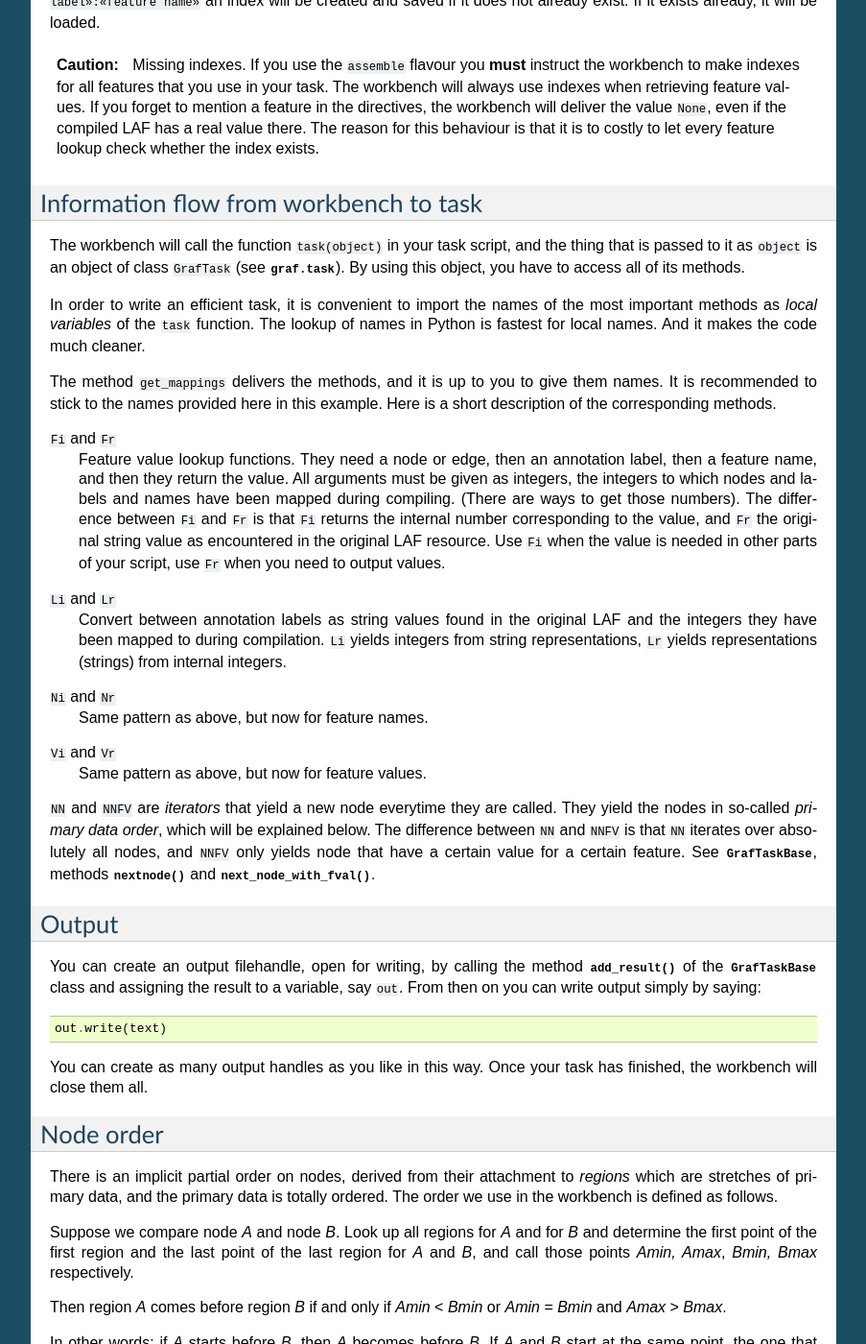
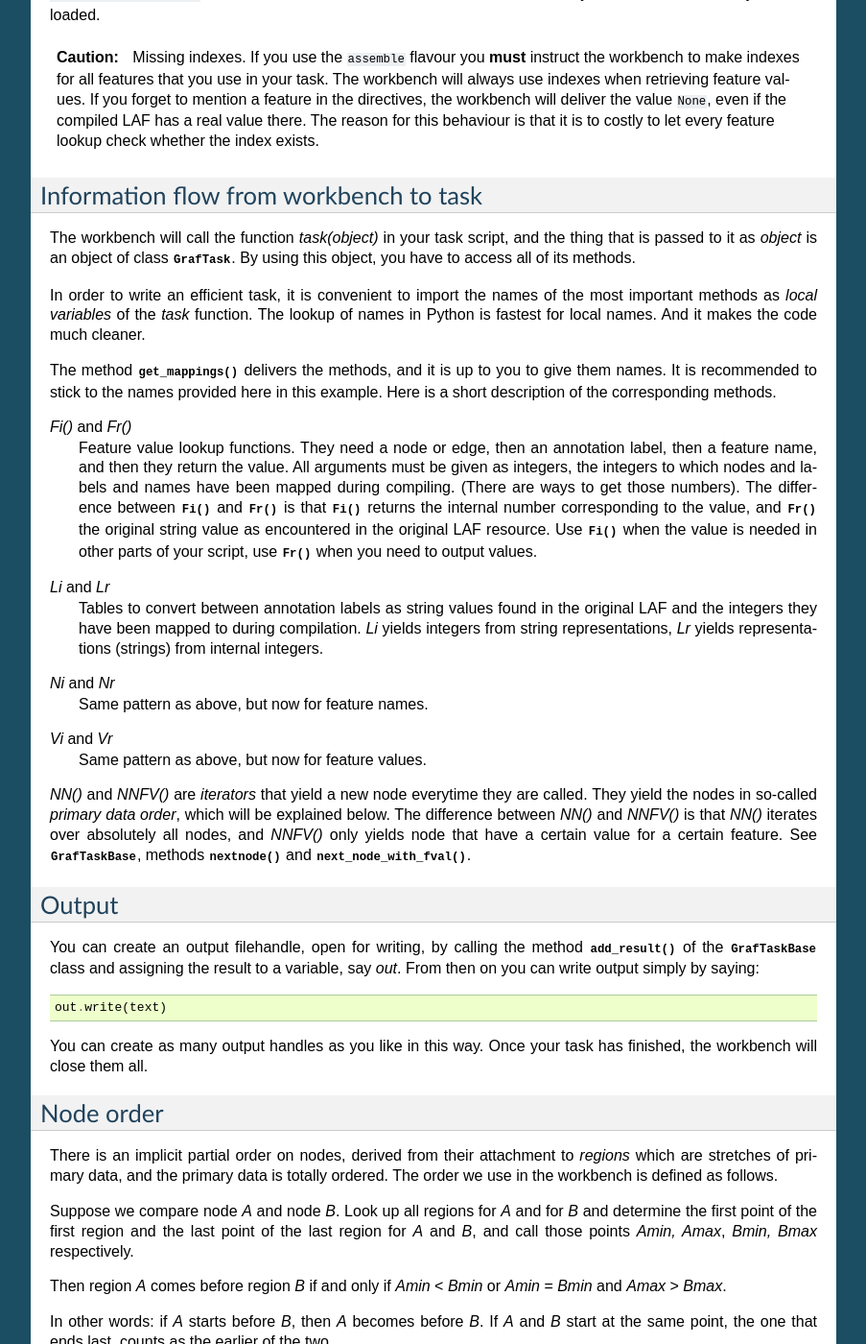
Before and after one commit to dirkroorda/laf-fabric, a Sphinx documentation site: the page built from docs/taskwriting.rst, in a window 1280 px wide and 1400 px high, scrolled down 1780 px. Shown: the whole window at 96% size, without its empty margins (198-1101 px from the left). Built offline with Sphinx 7.4.7, drawn with Linux system fonts in a browser that asks for light colours.

Commit message:
updatedocs

```diff
--- a/docs/taskwriting.rst
+++ b/docs/taskwriting.rst
@@ -14,7 +14,7 @@ Apart from these things, your script may contain arbitrary Python code, it may i
 
 A leading example
 -----------------
-Our target LAF resource is the conversion of a text database with objects to nodes with annotations. Nodes correspond to objects. The types of objects translate to annotations with label ``db`` with the feature ``otype``. Likewise for the id of objects and the anchoring of objects to primary data: the features ``minmonad``, ``maxmonad`` and ``monads`` take care of that. In the original LAF it looks like this::
+Our target LAF resource is the conversion of a text database with objects to nodes with annotations. Nodes correspond to objects. The types of objects translate to annotations with label *db* with the feature *otype*. Likewise for the id of objects and the anchoring of objects to primary data: the features *minmonad*, *maxmonad* and *monads* take care of that. In the original LAF it looks like this::
 
     <node xml:id="n28737"><link targets="w_1 w_2 w_3 w_4 w_5 w_6 w_7 w_8 w_9 w_10 w_11"/></node>
     <a xml:id="al28737" label="db" ref="n28737"><fs>
@@ -42,7 +42,7 @@ Not very useful, but handy for debugging or linking new annotation files to the
      862058   40768 phrase_atom          {3            }
           4       5 word                 {4            }
 
-Note the same clause object ``28737`` as in the original LAF file.
+Note the same clause object *28737* as in the original LAF file.
 Finally, here is the complete Python code of the task that produced this output::
 
     # -*- coding: utf8 -*-
@@ -73,8 +73,8 @@ Information flow from task to workbench
 ---------------------------------------
 The main thing the workbench needs to know about the task are directives for its processing. Remember that tasks can be run with different *flavours*.
 A flavour is a way of optimizing tasks and it can be specified on the command line which flavour to use. A flavour may take some directives, such as
-the indexes that have to be built, and the ``precompute`` dictionary is the place to specify the directives.
-Currently, only the ``assemble`` flavour needs any directives. It needs to be told for which features indexes should be built. This must be specified separately for features that occur on nodes and that occur on edges.
+the indexes that have to be built, and the *precompute* dictionary is the place to specify the directives.
+Currently, only the *assemble* flavour needs any directives. It needs to be told for which features indexes should be built. This must be specified separately for features that occur on nodes and that occur on edges.
 
 The feature specification takes the form of a space separated string of items of the form::
 
@@ -87,29 +87,38 @@ where ``«feature names»`` is a comma separated list of feature names. For all
 
 Information flow from workbench to task
 ---------------------------------------
-The workbench will call the function ``task(object)`` in your task script, and the thing that is passed to it as ``object`` is an object of class ``GrafTask`` (see :class:`graf.task`). By using this object, you have to access all of its methods.
+The workbench will call the function *task(object)* in your task script, and the thing that is passed to it as *object* is an object of class :class:`GrafTask <graf.task.GrafTask>`.
+By using this object, you have to access all of its methods.
 
-In order to write an efficient task, it is convenient to import the names of the most important methods as *local variables* of the ``task`` function. The lookup of names in Python is fastest for local names. And it makes the code much cleaner.
+In order to write an efficient task, it is convenient to import the names of the most important methods as *local variables* of the *task* function. The lookup of names in Python is fastest for local names. And it makes the code much cleaner.
 
-The method ``get_mappings`` delivers the methods, and it is up to you to give them names. It is recommended to stick to the names provided here in this example. Here is a short description of the corresponding methods.
+The method :meth:`get_mappings() <graf.task.GrafTask.get_mappings>` delivers the methods, and it is up to you to give them names. It is recommended to stick to the names provided here in this example. Here is a short description of the corresponding methods.
 
-``Fi`` and ``Fr``
-    Feature value lookup functions. They need a node or edge, then an annotation label, then a feature name, and then they return the value. All arguments must be given as integers, the integers to which nodes and labels and names have been mapped during compiling. (There are ways to get those numbers). The difference between ``Fi`` and ``Fr`` is that ``Fi`` returns the internal number corresponding to the value, and ``Fr`` the original string value as encountered in the original LAF resource. Use ``Fi`` when the value is needed in other parts of your script, use ``Fr`` when you need to output values.
+*Fi()* and *Fr()*
+    Feature value lookup functions.
+    They need a node or edge, then an annotation label, then a feature name, and then they return the value.
+    All arguments must be given as integers, the integers to which nodes and labels and names have been mapped during compiling.
+    (There are ways to get those numbers).
+    The difference between :meth:`Fi() <graf.task_plain.GrafTaskPlain.Fi>` and :meth:`Fr() <graf.task_plain.GrafTaskPlain.Fr>` is that
+    :meth:`Fi() <graf.task_plain.GrafTaskPlain.Fi>` returns the internal number corresponding to the value,
+    and :meth:`Fr() <graf.task_plain.GrafTaskPlain.Fr>` the original string value as encountered in the original LAF resource.
+    Use :meth:`Fi() <graf.task_plain.GrafTaskPlain.Fi>` when the value is needed in other parts of your script,
+    use :meth:`Fr() <graf.task_plain.GrafTaskPlain.Fr>` when you need to output values.
 
-``Li`` and ``Lr``
-    Convert between annotation labels as string values found in the original LAF and the integers they have been mapped to during compilation. ``Li`` yields integers from string representations, ``Lr`` yields representations (strings) from internal integers.
+*Li* and *Lr*
+    Tables to convert between annotation labels as string values found in the original LAF and the integers they have been mapped to during compilation. *Li* yields integers from string representations, *Lr* yields representations (strings) from internal integers.
 
-``Ni`` and ``Nr``
+*Ni* and *Nr*
     Same pattern as above, but now for feature names.
 
-``Vi`` and ``Vr``
+*Vi* and *Vr*
     Same pattern as above, but now for feature values.
 
-``NN`` and ``NNFV`` are *iterators* that yield a new node everytime they are called. They yield the nodes in so-called *primary data order*, which will be explained below. The difference between ``NN`` and ``NNFV`` is that ``NN`` iterates over absolutely all nodes, and ``NNFV`` only yields node that have a certain value for a certain feature. See :class:`GrafTaskBase <graf.task_base>`, methods :meth:`nextnode() <graf.task_base.GrafTaskBase.next_node>` and :meth:`next_node_with_fval() <graf.task_base.GrafTaskBase.next_node_with_fval>`.
+*NN()* and *NNFV()* are *iterators* that yield a new node everytime they are called. They yield the nodes in so-called *primary data order*, which will be explained below. The difference between *NN()* and *NNFV()* is that *NN()* iterates over absolutely all nodes, and *NNFV()* only yields node that have a certain value for a certain feature. See :class:`GrafTaskBase <graf.task_base>`, methods :meth:`nextnode() <graf.task_base.GrafTaskBase.next_node>` and :meth:`next_node_with_fval() <graf.task_base.GrafTaskBase.next_node_with_fval>`.
 
 Output
 ------
-You can create an output filehandle, open for writing, by calling the method :meth:`add_result() <graf.task_base.GrafTaskBase.add_result>` of the :class:`GrafTaskBase <graf.task_base>` class and assigning the result to a variable, say ``out``.  From then on you can write output simply by saying::
+You can create an output filehandle, open for writing, by calling the method :meth:`add_result() <graf.task_base.GrafTaskBase.add_result>` of the :class:`GrafTaskBase <graf.task_base>` class and assigning the result to a variable, say *out*.  From then on you can write output simply by saying::
 
     out.write(text)
 
```
Also changed, not shown: docs/workbench.rst (+18 -10 lines), 8 other files.
